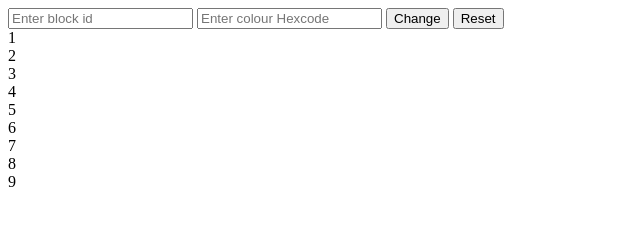
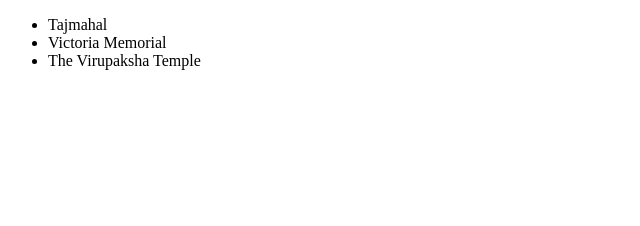
Before and after one commit to acciojob/Sorting-Band-names-without-articles-GargDivanshu, a website: page main.html in a window 1280 px wide. Shown: the whole page, without its empty margins (0-640 px from the left). Drawn offline with Linux system fonts and the light colour scheme.

Commit message:
sol check

```diff
--- a/main.html
+++ b/main.html
@@ -1,36 +1,13 @@
 <!DOCTYPE html>
+<html lang="en">
+<head>
+    <meta charset="UTF-8">
+    <meta name="viewport" content="width=device-width, initial-scale=1.0">
+    <title>Sort Band Names</title>
+</head>
+<body>
+    <ul id="bands"></ul>
 
-<html>
-
-<head>
-	<link rel="stylesheet" href="styles.css">
-</head>
-
-<body>
-	<!-- the entire body must be written by student -->
-	<div class="flex-box">
-
-		<input id="block_id" placeholder="Enter block id"/>
-  <input id="colour_id" placeholder="Enter colour Hexcode" />
-  <button id="change_button"  >Change</button>
-  <button id="reset_button">Reset</button>
-</div>
-  <div class="grid-container">
-    <div class="grid-item" id="1">1</div>
-    <div class="grid-item" id="2">2</div>
-    <div class="grid-item" id="3">3</div>
-    <div class="grid-item" id="4">4</div>
-    <div class="grid-item" id="5">5</div>
-    <div class="grid-item" id="6">6</div>
-    <div class="grid-item" id="7">7</div>
-    <div class="grid-item" id="8">8</div>
-    <div class="grid-item" id="9">9</div>
-  </div>
-
-
-    <script type="text/javascript" src="./script.js">
-</script>
-
+    <script src="script.js"></script>
 </body>
-
 </html>
--- a/script.js
+++ b/script.js
@@ -1,21 +1,20 @@
-//your code here
+// Array of band names
+let touristSpots = ['The Virupaksha Temple', 'Victoria Memorial', 'Tajmahal'];
 
-//your code here
-
-function reset() {
-    for (i = 1; i <= 9; i++) {
-        const block = document.getElementById(`${i}`);
-        block.style.backgroundColor = "transparent";
-    }
+// Function to remove articles ('a', 'an', 'the') from the start of a string
+function strip(name) {
+    return name.replace(/^(a |the |an )/i, '').trim();
 }
 
-document.getElementById('reset_button').addEventListener('click', reset);
+// Sorting the array based on the band name without articles
+touristSpots.sort((a, b) => strip(a) > strip(b) ? 1 : -1);
 
-document.getElementById('change_button').addEventListener('click', () => {
-    reset();
-    const blockId = document.getElementById("block_id").value;
-    const color = document.getElementById("colour_id").value;
-    // alert(colorId)
-    const block = document.getElementById(`${blockId}`);
-    block.style.backgroundColor = color;
+// Getting the 'ul' element by its ID
+const bandsList = document.getElementById('bands');
+
+// Creating 'li' elements for each sorted band name and appending them to the 'ul'
+touristSpots.forEach(spot => {
+    const li = document.createElement('li');
+    li.textContent = spot;
+    bandsList.appendChild(li);
 });
```
